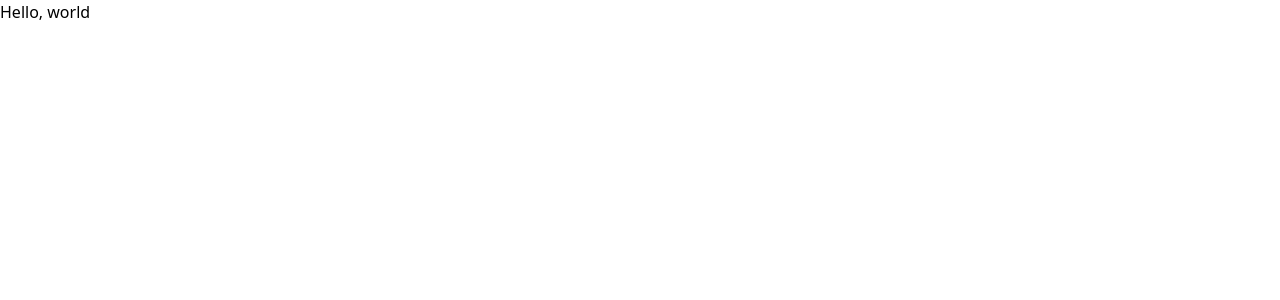
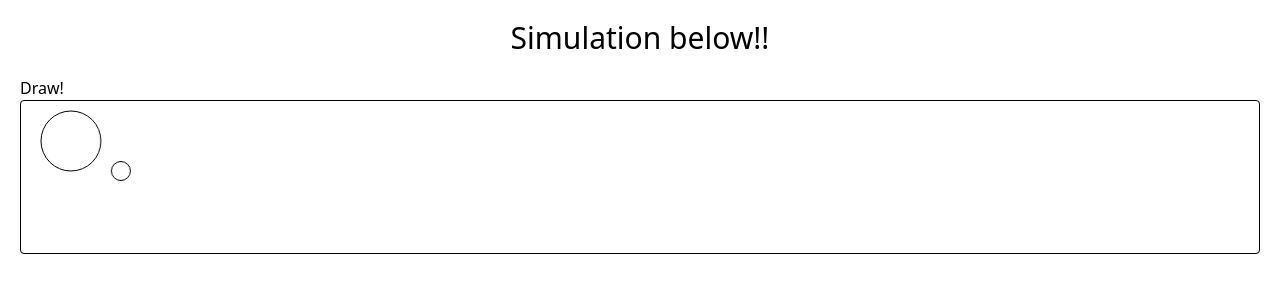
Before and after one commit to connorkeevill/gravitate, a Svelte app: page / in a window 1280 px wide. Shown: the top 300 px of the page. Built offline with nearby package versions, Linux system fonts and the light colour scheme.

Commit message:
Create simple page which draws two static planets

```diff
--- a/src/App.svelte
+++ b/src/App.svelte
@@ -1,6 +1,47 @@
 <script lang="ts">
+    import {Universe} from "./core/universe"
+    import {Body} from "./core/body";
+    import {Vector} from "./core/geometry/vector";
+    import {onMount} from "svelte";
+
+    let universe = new Universe<2>([
+        new Body<2>(90, new Vector<2>(100, 70)),
+        new Body<2>(900, new Vector<2>(50, 40)),
+    ])
+
+    let main_canvas: HTMLCanvasElement
+
+    function draw() {
+        let context = main_canvas.getContext("2d")
+
+        if (context == null) {
+            return
+        }
+
+        // Set canvas resolution to match its CSS size
+        main_canvas.width = main_canvas.offsetWidth
+        main_canvas.height = main_canvas.offsetHeight
+
+        context.clearRect(0, 0, main_canvas.width, main_canvas.height)
+
+        for (const body of universe.bodies) {
+            context.beginPath()
+            context.arc(body.position.x(), body.position.y(), Math.sqrt(body.mass), 0, 2 * Math.PI)
+            context.stroke()
+        }
+    }
+
+    onMount(() => draw())
+
+
 </script>
 
-<main>
-  <h1>Hello, world</h1>
+<main class="p-5">
+    <h1 class="text-center text-3xl mb-5">Simulation below!!</h1>
+
+    <button on:click={draw}>Draw!</button>
+
+    <canvas bind:this={main_canvas} id="canvas" class="w-full h-full border border-1 border-black rounded">
+        Your browser doesn't support canvas.
+    </canvas>
 </main>
```
